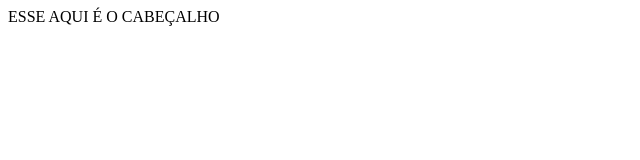
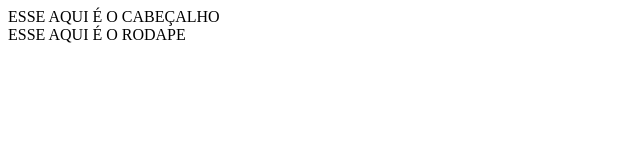
Before and after one commit to guigutox/atividadeGit, a plain HTML site: page index.html in a window 1280 px wide. Shown: the whole page, without its empty margins (0-640 px from the left). Drawn offline with Linux system fonts and the light colour scheme.

Commit message:
Se aplicado, esse commit irá adicionar o rodape

```diff
--- a/index.html
+++ b/index.html
@@ -7,5 +7,7 @@
   </head>
   <body>
     <header>ESSE AQUI É O CABEÇALHO</header>
+
+    <footer>ESSE AQUI É O RODAPE</footer>
   </body>
 </html>
```
